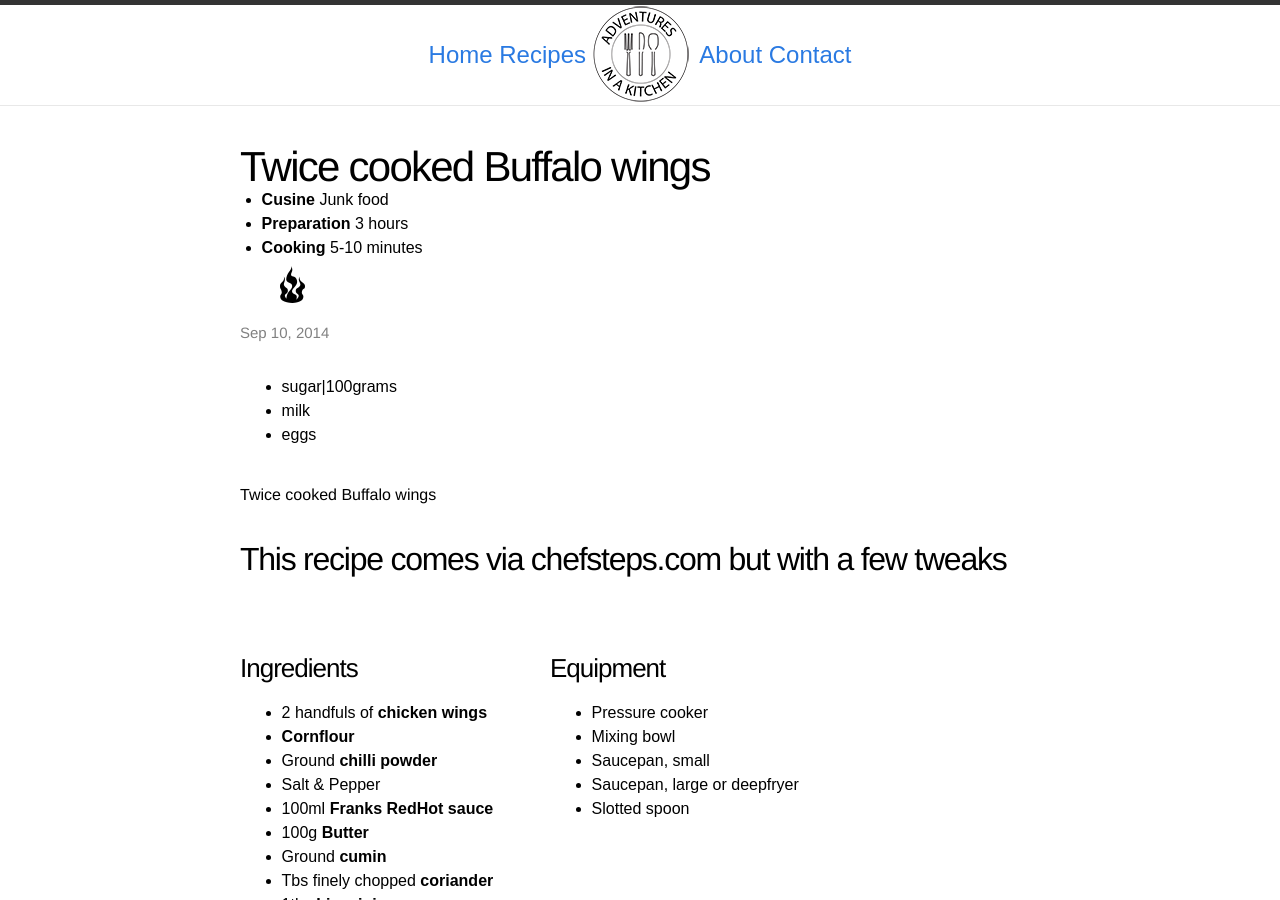
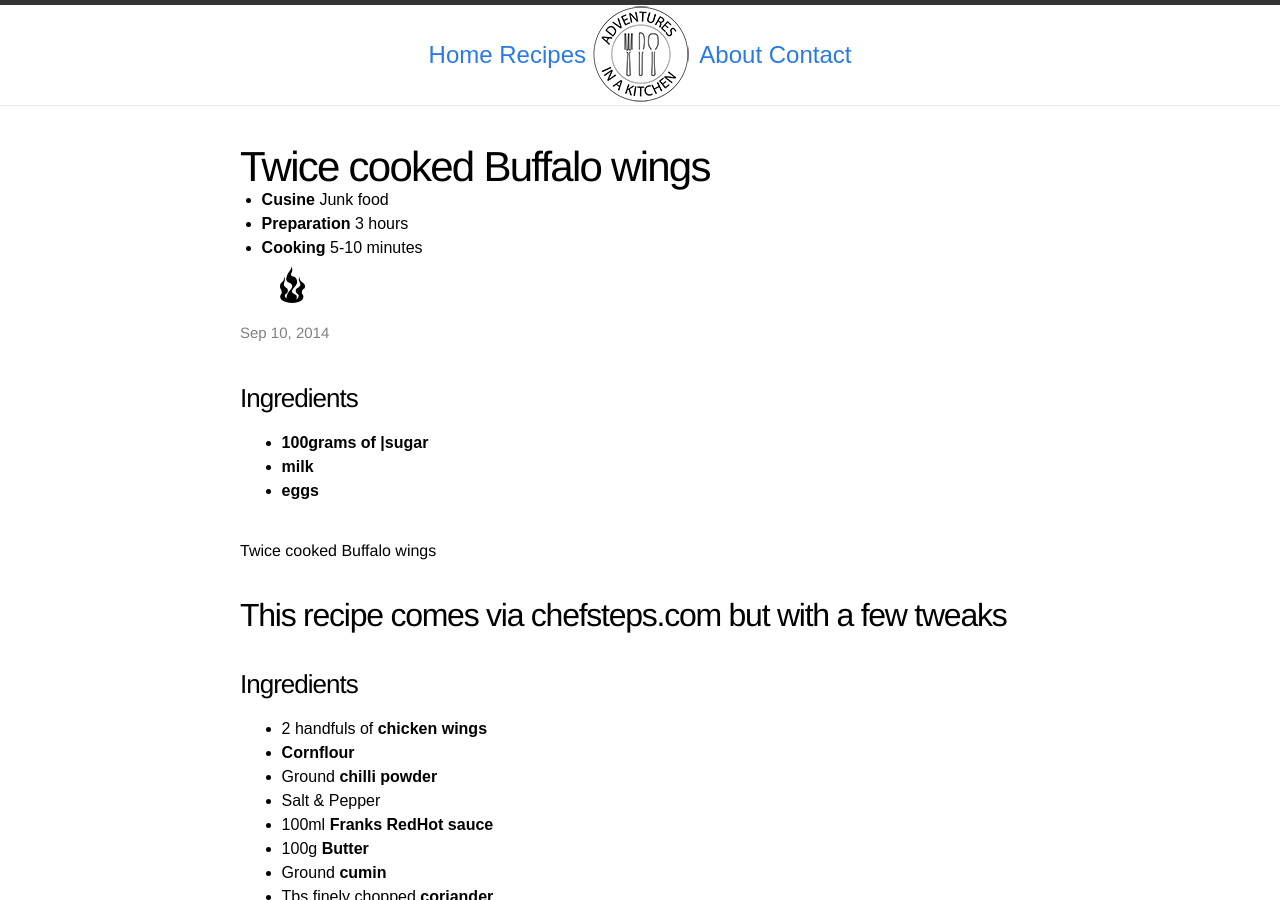
Before and after one commit to chrisncarpenter/chrisncarpenter.github.io, a Jekyll site: the page built from _posts/2014-09-10-chickenwings.markdown, in a window 1280 px wide and 900 px high. Built offline with Jekyll 4.4.1, drawn with Linux system fonts in a browser that asks for light colours; nearby versions of some CDN libraries.

Commit message:
Tinkering with lists, JS and markup

```diff
--- a/_layouts/post.html
+++ b/_layouts/post.html
@@ -16,8 +16,8 @@
   </header>
 
   <article class="post-content">
-
-  <ul>
+  <h3>Ingredients</h3>
+  <ul class="ingredients">
     {% for item in page.ingredients %}
         <li>{{item.name}}</li>
     {% endfor %}
--- a/_posts/2014-09-10-chickenwings.markdown
+++ b/_posts/2014-09-10-chickenwings.markdown
@@ -8,7 +8,7 @@
 cookingtime: 5-10 minutes
 permalink: /recipes/twice-cooked-buffalo-wings
 ingredients:
-  - name: sugar|100grams
+  - name: 100grams of |sugar
   - name: milk
   - name: eggs
 ---
--- a/js/recipe.js
+++ b/js/recipe.js
@@ -12,9 +12,14 @@
 	$("h6:contains('USA')").addClass('usa countryOrigin');
 
 
-	$("h3:contains('Ingredients')").addClass('ingredients');
+	$('.ingredients li').each(function() {
+		var text= $(this).text();
+		var textAfterPipe = text.substring(text.indexOf('|') + 1);
+		console.log(textAfterPipe);
+    	$(this).wrap(" <strong /> ");
+	});
+
 	$("h3:contains('Equipment')").addClass('equipment');
-	$(".ingredients").next().andSelf().wrapAll('<div class="co2" />');
 	$(".equipment").next().andSelf().wrapAll('<div class="co2" />');
 
 	$( ".co2" ).wrapAll( "<div class='new' />");
```
